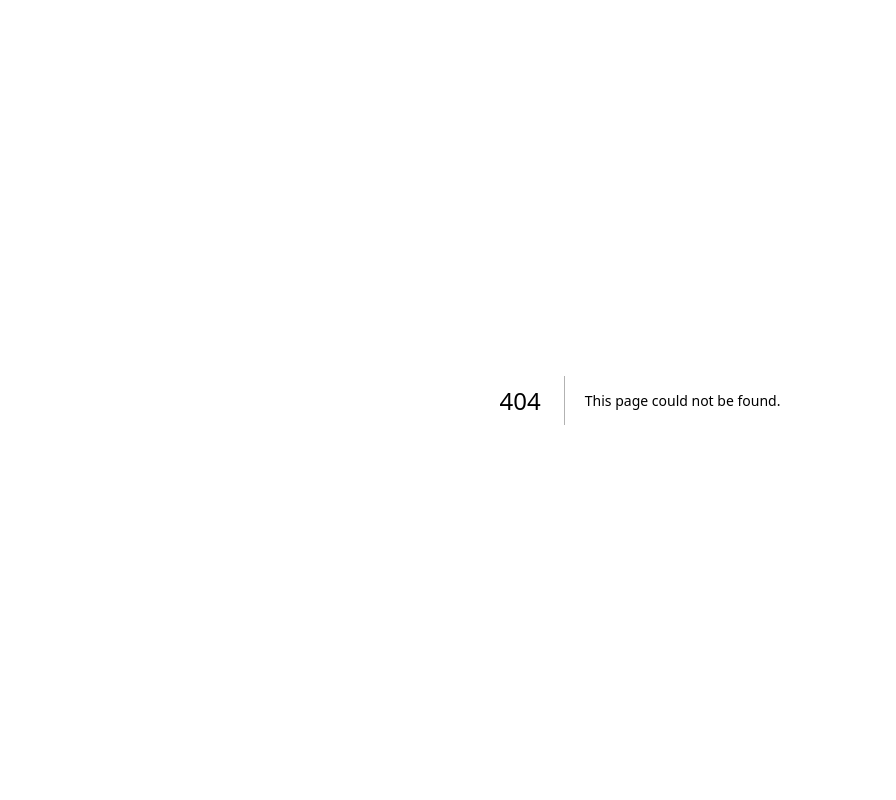
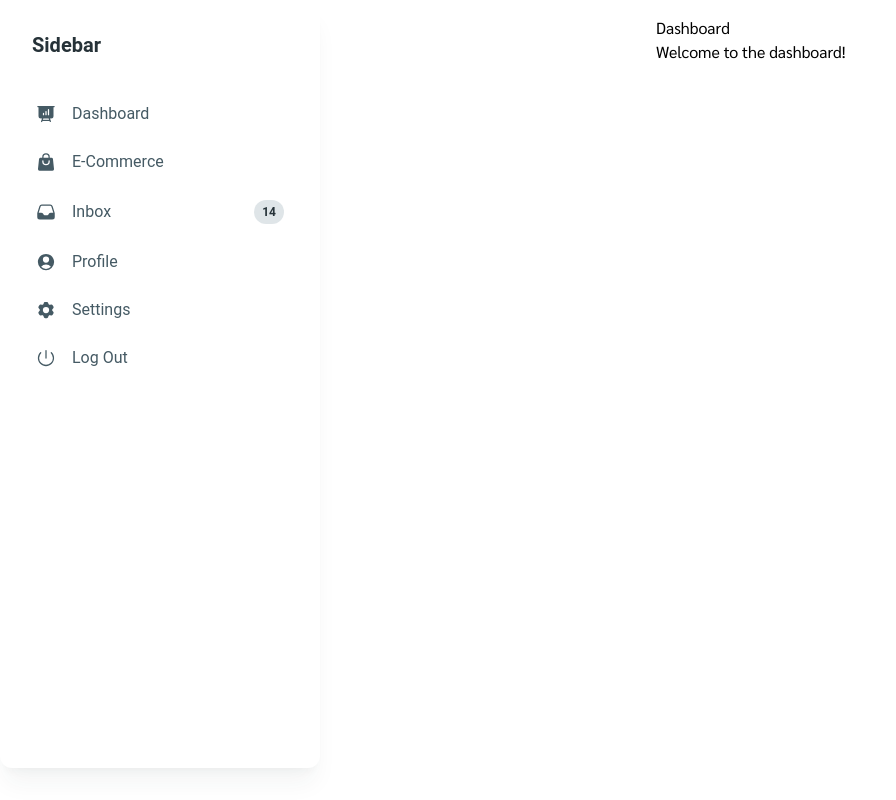
Before and after one commit to patt502090/Team-Survey, a Next.js app in the folder client/: page /dashboard in a window 1280 px wide. Before the commit this address had no page. Shown: the whole page, without its empty margins (0-896 px from the left). Built offline with nearby package versions, Linux system fonts and the light colour scheme.

Commit message:
add: Dashboard

```diff
--- a/client/package.json
+++ b/client/package.json
@@ -11,6 +11,7 @@
   "dependencies": {
     "@emotion/react": "^11.13.3",
     "@emotion/styled": "^11.13.0",
+    "@heroicons/react": "^2.1.5",
     "@material-tailwind/react": "^2.1.10",
     "@mui/icons-material": "^6.1.6",
     "@mui/material": "^6.1.6",
--- /dev/null
+++ b/client/src/app/components/Sidebar.tsx
@@ -0,0 +1,71 @@
+"use client";
+import {
+    Card,
+    Typography,
+    List,
+    ListItem,
+    ListItemPrefix,
+    ListItemSuffix,
+    Chip,
+  } from "@material-tailwind/react";
+  import {
+    PresentationChartBarIcon,
+    ShoppingBagIcon,
+    UserCircleIcon,
+    Cog6ToothIcon,
+    InboxIcon,
+    PowerIcon,
+  } from "@heroicons/react/24/solid";
+
+export default function DefaultSidebar() {
+    return (
+      <Card className="h-[calc(100vh-2rem)] w-full max-w-[20rem] p-4 shadow-xl shadow-blue-gray-900/5">
+        <div className="mb-2 p-4">
+          <Typography variant="h5" color="blue-gray">
+            Sidebar
+          </Typography>
+        </div>
+        <List>
+          <ListItem>
+            <ListItemPrefix>
+              <PresentationChartBarIcon className="h-5 w-5" />
+            </ListItemPrefix>
+            Dashboard
+          </ListItem>
+          <ListItem>
+            <ListItemPrefix>
+              <ShoppingBagIcon className="h-5 w-5" />
+            </ListItemPrefix>
+            E-Commerce
+          </ListItem>
+          <ListItem>
+            <ListItemPrefix>
+              <InboxIcon className="h-5 w-5" />
+            </ListItemPrefix>
+            Inbox
+            <ListItemSuffix>
+              <Chip value="14" size="sm" variant="ghost" color="blue-gray" className="rounded-full" />
+            </ListItemSuffix>
+          </ListItem>
+          <ListItem>
+            <ListItemPrefix>
+              <UserCircleIcon className="h-5 w-5" />
+            </ListItemPrefix>
+            Profile
+          </ListItem>
+          <ListItem>
+            <ListItemPrefix>
+              <Cog6ToothIcon className="h-5 w-5" />
+            </ListItemPrefix>
+            Settings
+          </ListItem>
+          <ListItem>
+            <ListItemPrefix>
+              <PowerIcon className="h-5 w-5" />
+            </ListItemPrefix>
+            Log Out
+          </ListItem>
+        </List>
+      </Card>
+    );
+}
--- /dev/null
+++ b/client/src/app/dashboard/page.tsx
@@ -0,0 +1,15 @@
+// Dashboard.tsx
+"use client";
+import DefaultSidebar from "../components/Sidebar";
+
+export default function Dashboard() {
+    return (
+        <div className="flex">
+            <DefaultSidebar />
+            <main style={{ marginLeft: '20rem', padding: '1rem' }}>
+                <h1>Dashboard</h1>
+                <p>Welcome to the dashboard!</p>
+            </main>
+        </div>
+    );
+}
--- a/client/src/app/login/page.tsx
+++ b/client/src/app/login/page.tsx
@@ -81,21 +81,21 @@ export default function LoginPage() {
   //   };
 
   const handleRegister = () => {
-    // navigate("/register");
+    router.push("/register");
   };
 
   return (
     <ContextProvider>
       <Toaster position="top-right" reverseOrder={false} />
       <div
-        className="flex items-center justify-center h-screen w-screen"
+        className="flex items-center justify-center h-screen w-screen "
         style={{
-            backgroundImage: `url(https://images.unsplash.com/photo-1614285653636-af3191aa94bd?q=80&w=2950&auto=format&fit=crop&ixlib=rb-4.0.3&ixid=M3wxMjA3fDB8MHxwaG90by1wYWdlfHx8fGVufDB8fHx8fA%3D%3D)`,
+            backgroundImage: `url(https://plus.unsplash.com/premium_photo-1664443577580-dd2674e9d359?q=80&w=2942&auto=format&fit=crop&ixlib=rb-4.0.3&ixid=M3wxMjA3fDB8MHxwaG90by1wYWdlfHx8fGVufDB8fHx8fA%3D%3D)`,
           backgroundSize: "cover",
           backgroundPosition: "center",
         }}
       >
-        <div className="container max-w-xs md:max-w-md bg-white border-2 rounded-lg shadow-2xl p-6 ">
+        <div className="container max-w-xs md:max-w-md bg-white border-2 rounded-lg shadow-2xl p-6  ">
           <p className="text-lg font-bold mb-4 mt-3 text-center">
             ลงชื่อเข้าใช้
           </p>
--- a/client/src/app/page.tsx
+++ b/client/src/app/page.tsx
@@ -2,45 +2,45 @@
 
 import React, { useState } from "react";
 import { Button } from "@material-tailwind/react";
-import { useRouter } from 'next/navigation'
+import { useRouter } from "next/navigation";
 export default function Home() {
   const [isLoggingIn, setIsLoggingIn] = useState(false);
   const [isRegistering, setIsRegistering] = useState(false);
 
-
   const handleLogin = () => {
     setIsLoggingIn(true);
     setTimeout(() => setIsLoggingIn(false), 2000);
+    router.push("/login");
   };
 
   const handleRegister = () => {
     setIsRegistering(true);
     setTimeout(() => setIsRegistering(false), 2000);
-    router.push('/register')
+    router.push("/register");
   };
 
-  const router = useRouter()
+  const router = useRouter();
 
   return (
     <div
       className="hero min-h-screen flex items-center justify-center"
       style={{
         backgroundImage:
-          "url(https://plus.unsplash.com/premium_photo-1677234147281-3b505c036d36?q=80&w=2940&auto=format&fit=crop&ixlib=rb-4.0.3&ixid=M3wxMjA3fDB8MHxwaG90by1wYWdlfHx8fGVufDB8fHx8fA%3D%3D)",
+          "url(https://images.unsplash.com/photo-1602498456745-e9503b30470b?q=80&w=2787&auto=format&fit=crop&ixlib=rb-4.0.3&ixid=M3wxMjA3fDB8MHxwaG90by1wYWdlfHx8fGVufDB8fHx8fA%3D%3D)",
         backgroundSize: "cover",
         backgroundPosition: "center",
       }}
     >
       <div className="hero-overlay bg-black bg-opacity-60 absolute inset-0"></div>
       <div className="relative z-10 text-center text-white p-8 max-w-md bg-black bg-opacity-50 rounded-lg shadow-2xl">
-        <h1 className="text-4xl font-extrabold mb-6">Team Survey</h1>
-        <p className="mb-8 text-lg text-white opacity-80 leading-relaxed">
+        <h1 className="text-3xl font-extrabold mb-6">Team Survey</h1>
+        <p className="mb-8 text-md text-white opacity-80 leading-relaxed">
           สร้างประสบการณ์การสำรวจทีมของคุณให้ง่ายและรวดเร็ว
           พร้อมข้อมูลสรุปผลการทำงานที่ครบถ้วน.
         </p>
         <div className="flex gap-4 justify-center">
           <Button
-            color="blue"
+            color="purple"
             variant="filled"
             size="md"
             onClick={handleLogin}
@@ -55,7 +55,7 @@ export default function Home() {
             size="md"
             onClick={handleRegister}
             loading={isRegistering}
-            className="shadow-lg text-white border-white transition duration-300 ease-in-out transform hover:scale-105 hover:bg-green-700 min-w-[120px]"
+            className="shadow-lg text-white border-white transition duration-300 ease-in-out transform hover:scale-105 hover:bg-blue-700 min-w-[120px]"
           >
             ลงทะเบียน
           </Button>
--- a/client/src/app/register/page.tsx
+++ b/client/src/app/register/page.tsx
@@ -117,7 +117,7 @@ export default function RegisterAccount() {
       <div
         className="flex items-center justify-center h-screen w-screen"
         style={{
-          backgroundImage: `url(https://i.giphy.com/media/v1.Y2lkPTc5MGI3NjExYXd5Ynltczllenpub28wbGc3OWU5dWh0bHhuYTkzNW1ibXFocGxwNiZlcD12MV9pbnRlcm5hbF9naWZfYnlfaWQmY3Q9Zw/BHNfhgU63qrks/giphy.gif)`,
+          backgroundImage: `url(https://plus.unsplash.com/premium_photo-1664443577580-dd2674e9d359?q=80&w=2942&auto=format&fit=crop&ixlib=rb-4.0.3&ixid=M3wxMjA3fDB8MHxwaG90by1wYWdlfHx8fGVufDB8fHx8fA%3D%3D)`,
           //   backgroundImage: `url(${backgroundImage})`,
           backgroundSize: "cover",
           backgroundPosition: "center",
@@ -272,8 +272,8 @@ export default function RegisterAccount() {
             <Button
               type="submit"
               className="flex-1 mt-4 mb-6 px-6 mx-auto"
-              variant="contained"
-              color="primary"
+              // variant="contained"
+              color="purple"
               disabled={!submitEnabled || loading}
             >
               สมัครบัญชีผู้ใช้
@@ -282,7 +282,7 @@ export default function RegisterAccount() {
 
           <p className="text-sm text-center cursor-pointer font-medium mb-4">
             หากคุณมีบัญชีผู้ใช้งานแล้ว{" "}
-            <span className="text-blue-700 underline" onClick={handleLogin}>
+            <span className="text-purple-700 underline" onClick={handleLogin}>
               เข้าสู่ระบบ
             </span>
           </p>
```
Also changed, not shown: 1 other file (tests, documents, lock files or other folders).
